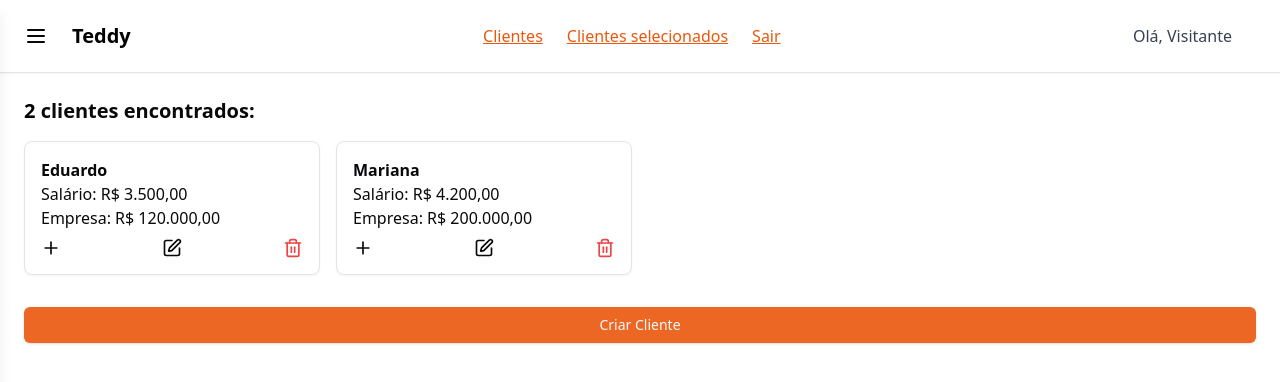
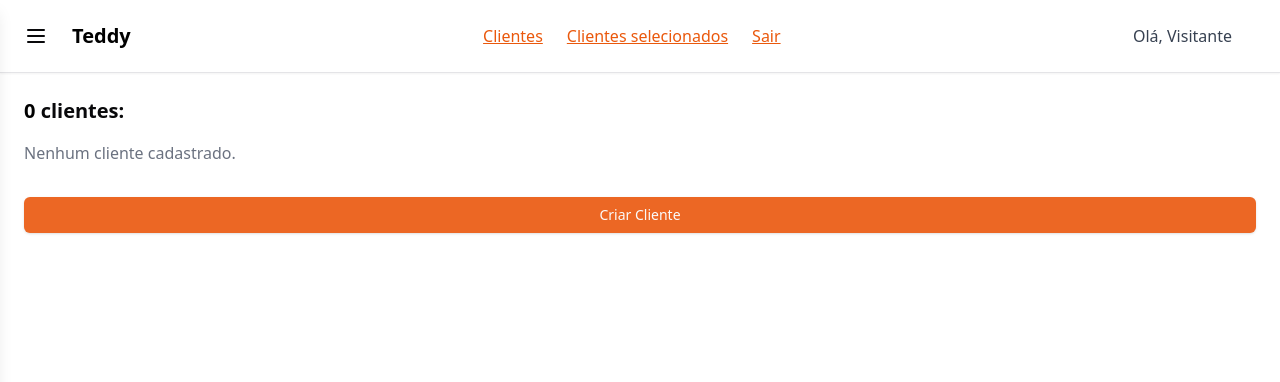
Before and after one commit to stecks10/teddy, a React (Vite) app: page /home in a window 1280 px wide. Shown: the top 382 px of the page. Built offline with nearby package versions, Linux system fonts and the light colour scheme.

Commit message:
Client card + Ajustes no compotes para renderização

```diff
--- a/package.json
+++ b/package.json
@@ -20,7 +20,8 @@
     "react-dom": "^18.3.1",
     "react-router-dom": "^7.1.4",
     "tailwind-merge": "^2.6.0",
-    "tailwindcss-animate": "^1.0.7"
+    "tailwindcss-animate": "^1.0.7",
+    "uuid": "^11.0.5"
   },
   "devDependencies": {
     "@eslint/js": "^9.17.0",
--- /dev/null
+++ b/src/components/ClientCard.tsx
@@ -0,0 +1,38 @@
+import { Plus } from "lucide-react";
+import { EditClientModal } from "./EditClientModal";
+import { DeleteClientModal } from "./DeleteClient";
+import { Customer } from "@/context/ClientContext";
+
+interface ClientCardProps {
+  cliente: Customer;
+  onAddCliente: (cliente: Customer) => void;
+  onDeleteCliente: (id: string) => void;
+}
+
+export function ClientCard({
+  cliente,
+  onAddCliente,
+  onDeleteCliente,
+}: ClientCardProps) {
+  return (
+    <div className="border rounded-lg p-4 shadow-sm bg-white">
+      <h3 className="font-bold">{cliente.nome}</h3>
+      <p>Salário: {cliente.salario}</p>
+      <p>Empresa: {cliente.empresa}</p>
+      <div className="flex justify-between mt-2">
+        <button className="text-lg" onClick={() => onAddCliente(cliente)}>
+          <Plus size={20} />
+        </button>
+        <EditClientModal
+          nome={cliente.nome}
+          salario={cliente.salario}
+          empresa={cliente.empresa}
+        />
+        <DeleteClientModal
+          nome={cliente.nome}
+          onDelete={() => onDeleteCliente(cliente.id)}
+        />
+      </div>
+    </div>
+  );
+}
--- a/src/components/ClientSelected.tsx
+++ b/src/components/ClientSelected.tsx
@@ -1,11 +1,10 @@
 import { useEffect } from "react";
-import { Minus } from "lucide-react";
 import { useNavigate } from "react-router-dom";
 import { useClient } from "@/context/ClientContext";
 
 export function ClientSelected() {
+  const { selectedCustomers, removeCustomer } = useClient();
   const navigate = useNavigate();
-  const { selectedCustomers, removeCustomer, clearCustomers } = useClient();
 
   useEffect(() => {
     if (selectedCustomers.length === 0) {
@@ -15,31 +14,23 @@ export function ClientSelected() {
 
   return (
     <div className="p-6">
-      <h2 className="text-xl font-bold">Clientes selecionados:</h2>
-      <div className="grid grid-cols-4 gap-4 mt-4">
+      <h2 className="text-2xl font-bold mb-4">Clientes Selecionados</h2>
+
+      <div className="grid grid-cols-4 gap-4">
         {selectedCustomers.map((cliente, index) => (
           <div key={index} className="border rounded-lg p-4 shadow-sm bg-white">
             <h3 className="font-bold">{cliente.nome}</h3>
             <p>Salário: {cliente.salario}</p>
             <p>Empresa: {cliente.empresa}</p>
             <button
-              className="text-red-500 text-lg mt-2"
-              onClick={() => removeCustomer(index)}
+              onClick={() => removeCustomer(cliente.id)}
+              className="bg-red-500 text-white px-4 py-2 rounded mt-2"
             >
-              <Minus size={20} />
+              Remover Cliente
             </button>
           </div>
         ))}
       </div>
-
-      {selectedCustomers.length > 0 && (
-        <button
-          onClick={clearCustomers}
-          className="mt-6 w-full border p-2 text-orange-600"
-        >
-          Limpar clientes selecionados
-        </button>
-      )}
     </div>
   );
 }
--- a/src/components/Cliente.tsx
+++ b/src/components/Cliente.tsx
@@ -1,31 +1,58 @@
+import { useState, useEffect } from "react";
 import { useNavigate } from "react-router-dom";
-import { Plus } from "lucide-react";
-import { EditClientModal } from "./EditClientModal";
-import { DeleteClientModal } from "./DeleteClient";
-import { ClienteModal } from "./ClientModal";
 import { ToastAction } from "@/components/ui/toast";
 import { useToast } from "@/hooks/use-toast";
 import { useClient } from "@/context/ClientContext";
-
-interface Cliente {
-  nome: string;
-  salario: string;
-  empresa: string;
-}
+import { Customer } from "@/context/ClientContext";
+import { CreateClient } from "./CreateClient";
+import { ClientCard } from "./ClientCard";
 
 export function Cliente() {
   const navigate = useNavigate();
   const { toast } = useToast();
-  const { addCustomer } = useClient();
+  const { selectedCustomers, addCustomer } = useClient();
+  const [clientes, setClientes] = useState<Customer[]>([]);
 
-  const clientes: Cliente[] = [
-    { nome: "Eduardo", salario: "R$ 3.500,00", empresa: "R$ 120.000,00" },
-    { nome: "Mariana", salario: "R$ 4.200,00", empresa: "R$ 200.000,00" },
-  ];
+  useEffect(() => {
+    const storedClientes = localStorage.getItem("clientes");
+    if (storedClientes) {
+      setClientes(JSON.parse(storedClientes));
+    }
+  }, []);
 
-  const handleAddCliente = (cliente: Cliente) => {
+  useEffect(() => {
+    if (clientes.length > 0) {
+      localStorage.setItem("clientes", JSON.stringify(clientes));
+    }
+  }, [clientes]);
+
+  useEffect(() => {
+    const storedClientes = localStorage.getItem("clientes");
+    if (storedClientes) {
+      setClientes(JSON.parse(storedClientes));
+    }
+  }, [selectedCustomers]);
+
+  const handleCreateCliente = (cliente: Customer) => {
+    setClientes((prevClientes) => {
+      const clienteJaExiste = prevClientes.some((c) => c.id === cliente.id);
+      return clienteJaExiste ? prevClientes : [...prevClientes, cliente];
+    });
+  };
+
+  const handleDeleteCliente = (id: string) => {
+    setClientes((prevClientes) =>
+      prevClientes.filter((cliente) => cliente.id !== id)
+    );
+  };
+
+  const handleAddCliente = (cliente: Customer) => {
+    if (
+      !selectedCustomers.some(
+        (selectedCliente) => selectedCliente.id === cliente.id
+      )
+    ) {
       addCustomer(cliente);
-
       toast({
         className: "bg-green-500 text-white",
         title: "Cliente adicionado!",
@@ -33,56 +60,51 @@ export function Cliente() {
         action: (
           <ToastAction
             altText="Ver lista"
-          onClick={() => navigate("/clientes-selecionados")}
+            onClick={(e) => {
+              e.preventDefault();
+              navigate("/clientes-selecionados");
+            }}
           >
             Ver lista
           </ToastAction>
         ),
       });
-
-    setTimeout(() => {
-      navigate("/clientes-selecionados");
-    }, 2000);
+    } else {
+      toast({
+        className: "bg-yellow-500 text-white",
+        title: "Cliente já adicionado",
+        description: `${cliente.nome} já está na lista.`,
+      });
+    }
   };
 
   return (
     <div className="p-6">
       <div className="flex justify-between items-center mb-4">
         <h2 className="text-xl font-bold">
-          <span className="text-black font-semibold">{clientes.length}</span>{" "}
-          clientes encontrados:
+          <span className="text-black font-semibold">
+            {selectedCustomers.length}
+          </span>{" "}
+          clientes:
         </h2>
       </div>
 
       <div className="grid grid-cols-4 gap-4">
-        {clientes.map((cliente, index) => (
-          <div key={index} className="border rounded-lg p-4 shadow-sm bg-white">
-            <h3 className="font-bold">{cliente.nome}</h3>
-            <p>Salário: {cliente.salario}</p>
-            <p>Empresa: {cliente.empresa}</p>
-            <div className="flex justify-between mt-2">
-              <button
-                className="text-lg"
-                onClick={() => handleAddCliente(cliente)}
-              >
-                <Plus size={20} />
-              </button>
-
-              <EditClientModal
-                nome={cliente.nome}
-                salario={cliente.salario}
-                empresa={cliente.empresa}
+        {clientes.length > 0 ? (
+          clientes.map((cliente) => (
+            <ClientCard
+              key={cliente.id}
+              cliente={cliente}
+              onAddCliente={handleAddCliente}
+              onDeleteCliente={handleDeleteCliente}
             />
-              <DeleteClientModal
-                nome={cliente.nome}
-                onDelete={() => console.log("Excluir cliente:", cliente.nome)}
-              />
-            </div>
-          </div>
-        ))}
+          ))
+        ) : (
+          <p className="text-gray-500">Nenhum cliente cadastrado.</p>
+        )}
       </div>
 
-      <ClienteModal />
+      <CreateClient onCreateCliente={handleCreateCliente} />
     </div>
   );
 }
--- /dev/null
+++ b/src/components/CreateClient.tsx
@@ -0,0 +1,100 @@
+import { useState } from "react";
+import { v4 as uuidv4 } from "uuid";
+import {
+  AlertDialog,
+  AlertDialogTrigger,
+  AlertDialogContent,
+  AlertDialogHeader,
+  AlertDialogTitle,
+  AlertDialogFooter,
+  AlertDialogCancel,
+  AlertDialogAction,
+} from "@/components/ui/alert-dialog";
+import { Button } from "@/components/ui/button";
+import { Input } from "@/components/ui/input";
+import { X } from "lucide-react";
+import { Customer } from "@/context/ClientContext";
+
+interface CreateClientProps {
+  onCreateCliente: (cliente: Customer) => void;
+}
+
+export function CreateClient({ onCreateCliente }: CreateClientProps) {
+  const [nome, setNome] = useState("");
+  const [salario, setSalario] = useState("");
+  const [empresa, setEmpresa] = useState("");
+
+  const handleCreateClient = () => {
+    if (!nome || !salario || !empresa) {
+      alert("Por favor, preencha todos os campos.");
+      return;
+    }
+
+    const novoCliente = {
+      id: uuidv4(),
+      nome,
+      salario,
+      empresa,
+    };
+
+    onCreateCliente(novoCliente);
+
+    setNome("");
+    setSalario("");
+    setEmpresa("");
+  };
+
+  return (
+    <AlertDialog>
+      <AlertDialogTrigger asChild>
+        <Button className="bg-[#ec6724] hover:bg-orange-500 w-52 mt-8 min-w-full">
+          Criar Cliente
+        </Button>
+      </AlertDialogTrigger>
+
+      <AlertDialogContent className="w-96">
+        <AlertDialogHeader>
+          <div className="flex justify-between items-center">
+            <AlertDialogTitle>Criar Cliente</AlertDialogTitle>
+            <AlertDialogCancel asChild>
+              <button className="transition border-transparent">
+                <X size={20} />
+              </button>
+            </AlertDialogCancel>
+          </div>
+        </AlertDialogHeader>
+
+        <Input
+          type="text"
+          placeholder="Digite o nome"
+          className="mb-2"
+          value={nome}
+          onChange={(e) => setNome(e.target.value)}
+        />
+        <Input
+          type="text"
+          placeholder="Digite o salário"
+          className="mb-2"
+          value={salario}
+          onChange={(e) => setSalario(e.target.value)}
+        />
+        <Input
+          type="text"
+          placeholder="Digite o valor da empresa"
+          className="mb-4"
+          value={empresa}
+          onChange={(e) => setEmpresa(e.target.value)}
+        />
+
+        <AlertDialogFooter>
+          <AlertDialogAction
+            className="bg-orange-500 w-full"
+            onClick={handleCreateClient}
+          >
+            Criar Cliente
+          </AlertDialogAction>
+        </AlertDialogFooter>
+      </AlertDialogContent>
+    </AlertDialog>
+  );
+}
--- a/src/context/ClientContext.tsx
+++ b/src/context/ClientContext.tsx
@@ -1,6 +1,13 @@
-import { createContext, useContext, useState, ReactNode } from "react";
+import {
+  createContext,
+  useContext,
+  useState,
+  useEffect,
+  ReactNode,
+} from "react";
 
-interface Customer {
+export interface Customer {
+  id: string;
   nome: string;
   salario: string;
   empresa: string;
@@ -9,22 +16,38 @@ interface Customer {
 interface ClientContextType {
   selectedCustomers: Customer[];
   addCustomer: (customer: Customer) => void;
-  removeCustomer: (index: number) => void;
+  removeCustomer: (id: string) => void;
   clearCustomers: () => void;
 }
 
 const ClientContext = createContext<ClientContextType | undefined>(undefined);
 
 export function ClientProvider({ children }: { children: ReactNode }) {
-  const [selectedCustomers, setSelectedCustomers] = useState<Customer[]>([]);
+  const [selectedCustomers, setSelectedCustomers] = useState<Customer[]>(() => {
+    const savedCustomers = localStorage.getItem("selectedCustomers");
+    return savedCustomers ? JSON.parse(savedCustomers) : [];
+  });
+
+  useEffect(() => {
+    localStorage.setItem(
+      "selectedCustomers",
+      JSON.stringify(selectedCustomers)
+    );
+  }, [selectedCustomers]);
 
   const addCustomer = (customer: Customer) => {
-    setSelectedCustomers((prevCustomers) => [...prevCustomers, customer]);
+    setSelectedCustomers((prevCustomers) => {
+      const clienteJaExiste = prevCustomers.some((c) => c.id === customer.id);
+      if (!clienteJaExiste) {
+        return [...prevCustomers, customer];
+      }
+      return prevCustomers;
+    });
   };
 
-  const removeCustomer = (index: number) => {
+  const removeCustomer = (id: string) => {
     setSelectedCustomers((prevCustomers) =>
-      prevCustomers.filter((_, i) => i !== index)
+      prevCustomers.filter((customer) => customer.id !== id)
     );
   };
 
```
Also changed, not shown: src/components/ClientModal.tsx (deleted, +0 -52 lines), 1 other file (tests, documents, lock files or other folders). Lines whose indentation alone changed are shown as unchanged.
